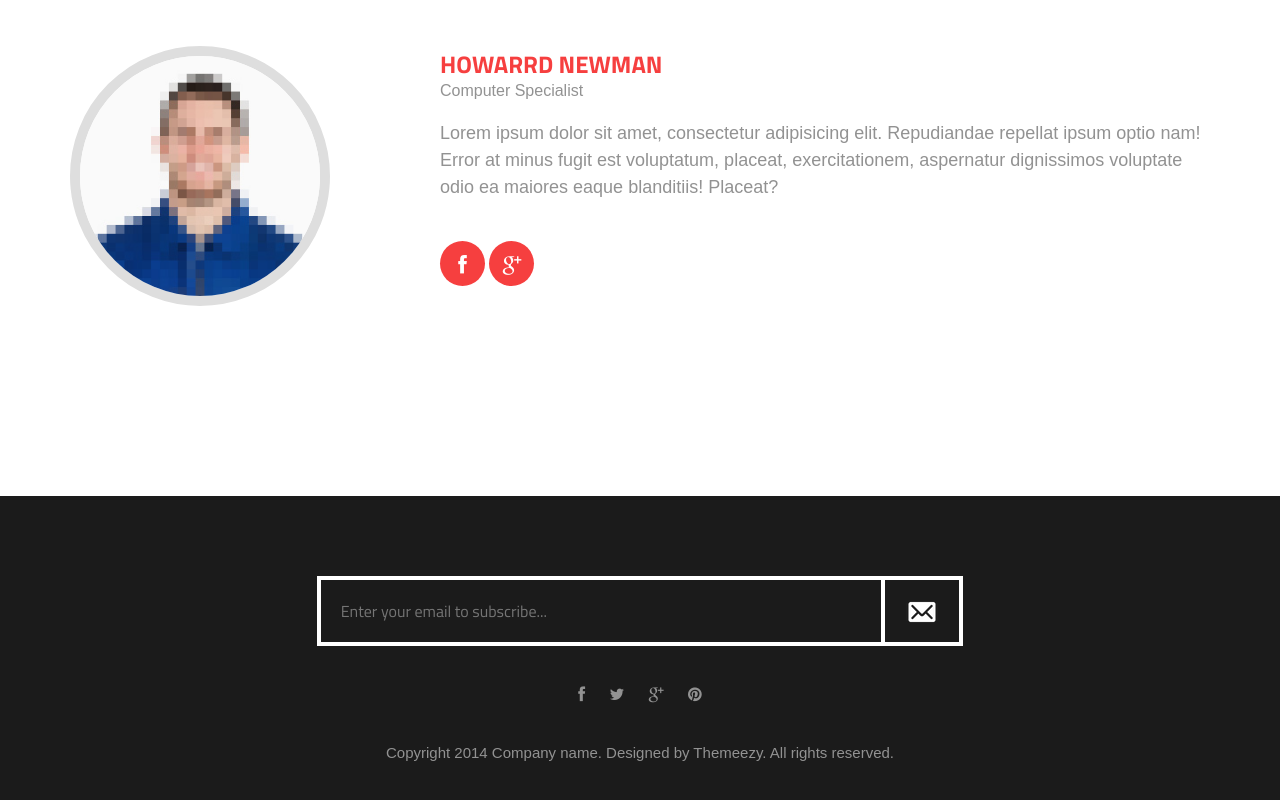
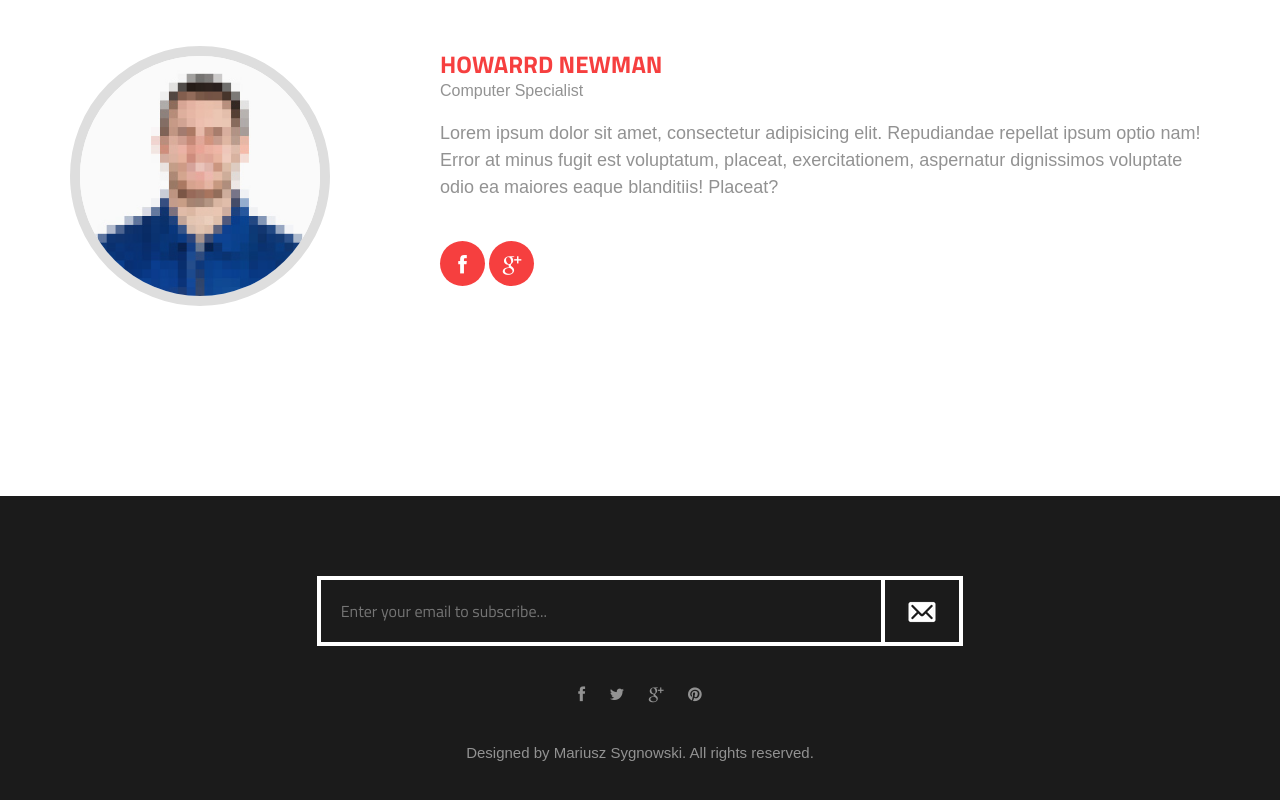
Before and after one commit to mariuszsygnowski/garage, a plain HTML site: page about.html in a window 1280 px wide. Shown: the part 1590-2390 px from the top of the page. Drawn offline with Linux system fonts and the light colour scheme; some packages are replaced by stand-ins of ours.

Commit message:
footer changes

```diff
--- a/about.html
+++ b/about.html
@@ -114,7 +114,7 @@
 						<a href="#"><i class="fa fa-pinterest"></i></a>
 					</div>
 					<div class="copy">
-						<p>Copyright 2014 Company name. Designed by Themeezy. All rights reserved.</p>
+						<p>Designed by Mariusz Sygnowski. All rights reserved.</p>
 					</div>
 				</div>
 			</footer> <!-- .site-footer -->
```
Also changed, not shown: contact.html (+1 -1 lines), gallery.html (+1 -1 lines), index.html (+1 -1 lines), services.html (+1 -1 lines).
